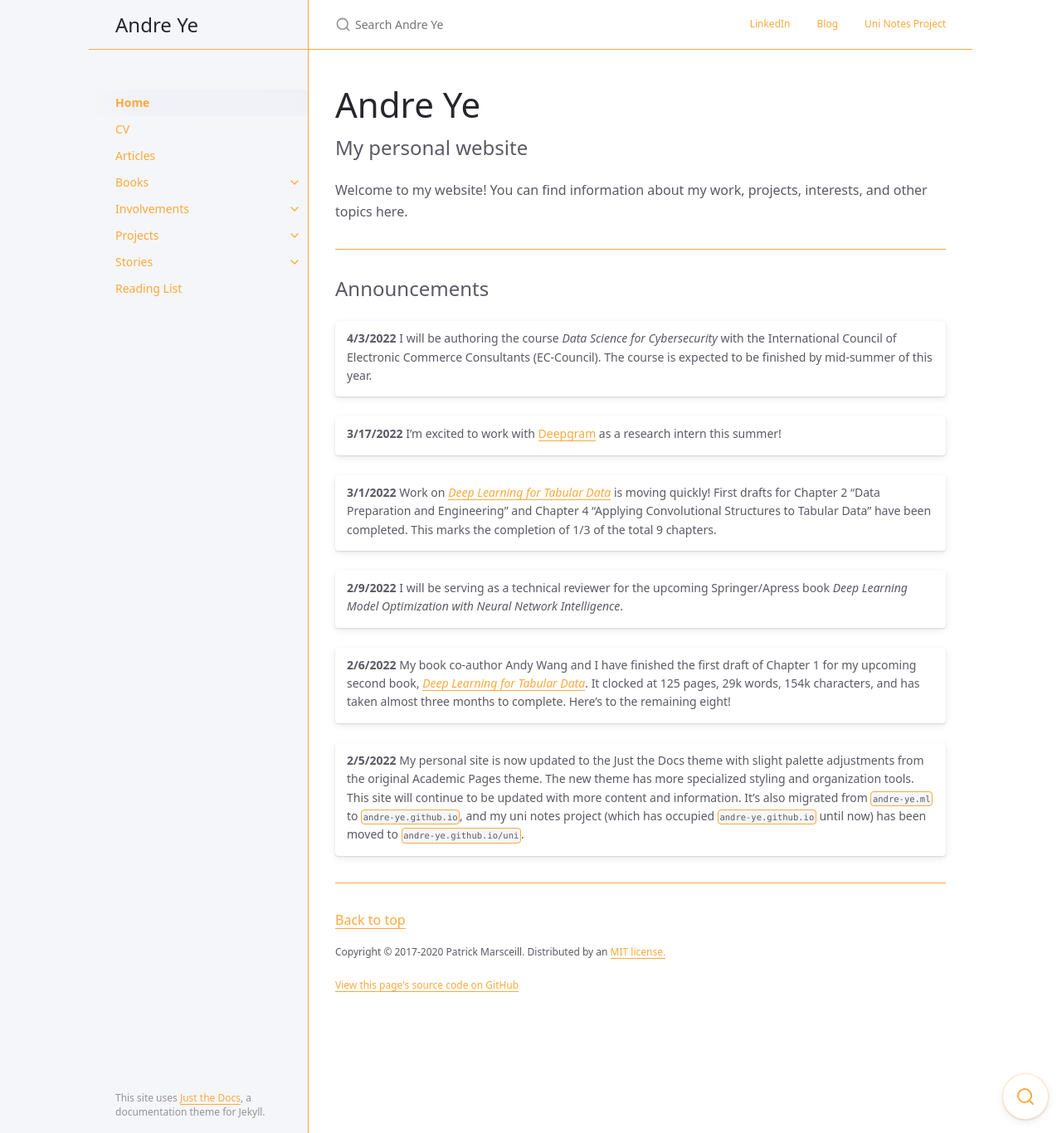
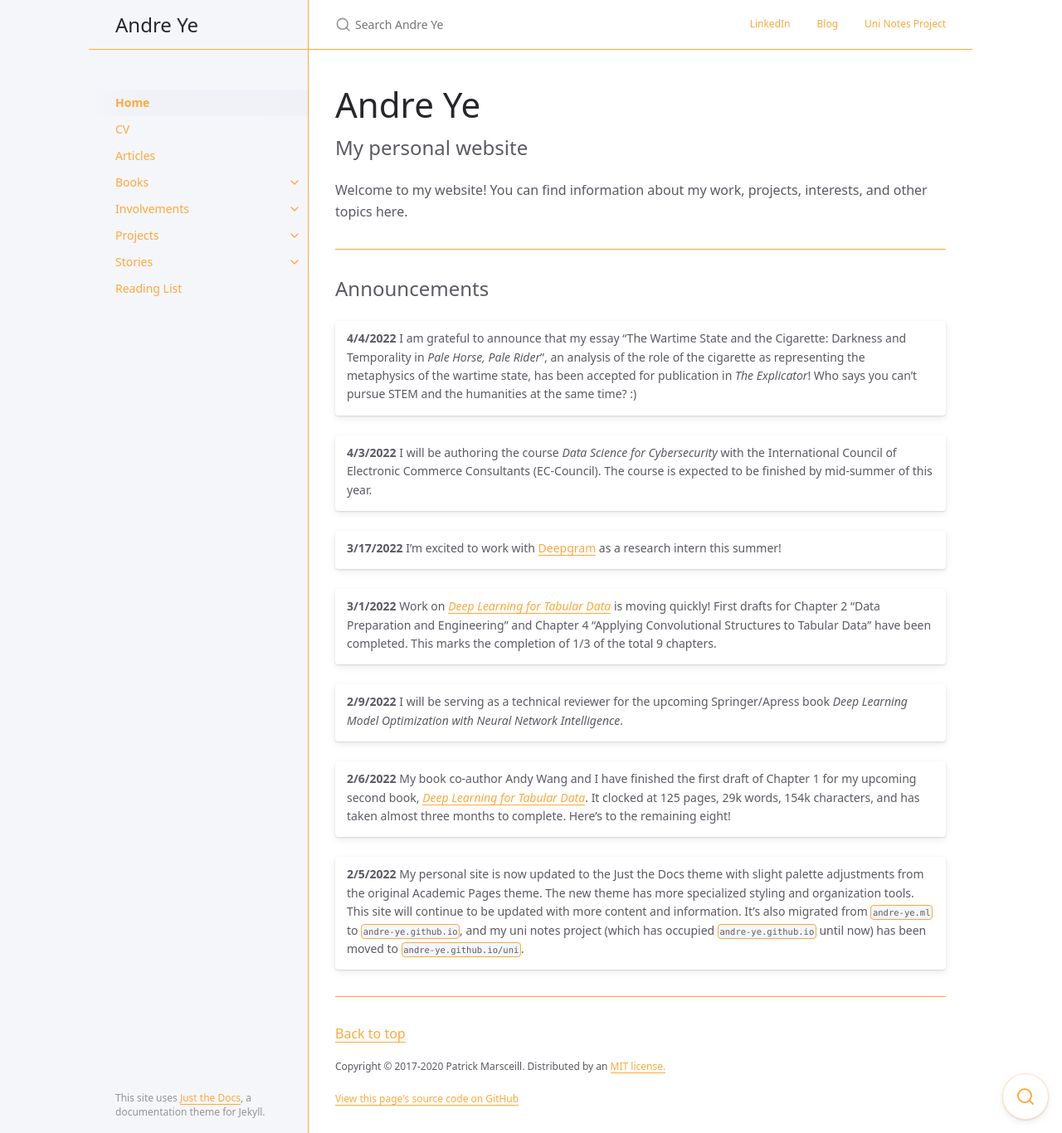
Before and after one commit to andre-ye/andre-ye.github.io-retired, a Jekyll site: the page built from index.md, in a window 1280 px wide and 1366 px high. Shown: the whole window at 83% size. Built offline with Jekyll 4.4.1, drawn with Linux system fonts in a browser that asks for light colours; nearby versions of some CDN libraries.

Commit message:
Update index.md

```diff
--- a/index.md
+++ b/index.md
@@ -19,6 +19,8 @@ Welcome to my website! You can find information about my work, projects, interes
 Announcements
 {: .fs-6 .fw-400 }
 
+| **4/4/2022** I am grateful to announce that my essay "The Wartime State and the Cigarette: Darkness and Temporality in *Pale Horse, Pale Rider*", an analysis of the role of the cigarette as representing the metaphysics of the wartime state, has been accepted for publication in *The Explicator*! Who says you can't pursue STEM and the humanities at the same time? :) |
+
 | **4/3/2022** I will be authoring the course *Data Science for Cybersecurity* with the International Council of Electronic Commerce Consultants (EC-Council). The course is expected to be finished by mid-summer of this year. |
 
 | **3/17/2022** I'm excited to work with [Deepgram](https://deepgram.com/){:target="_blank"} as a research intern this summer! |
```
